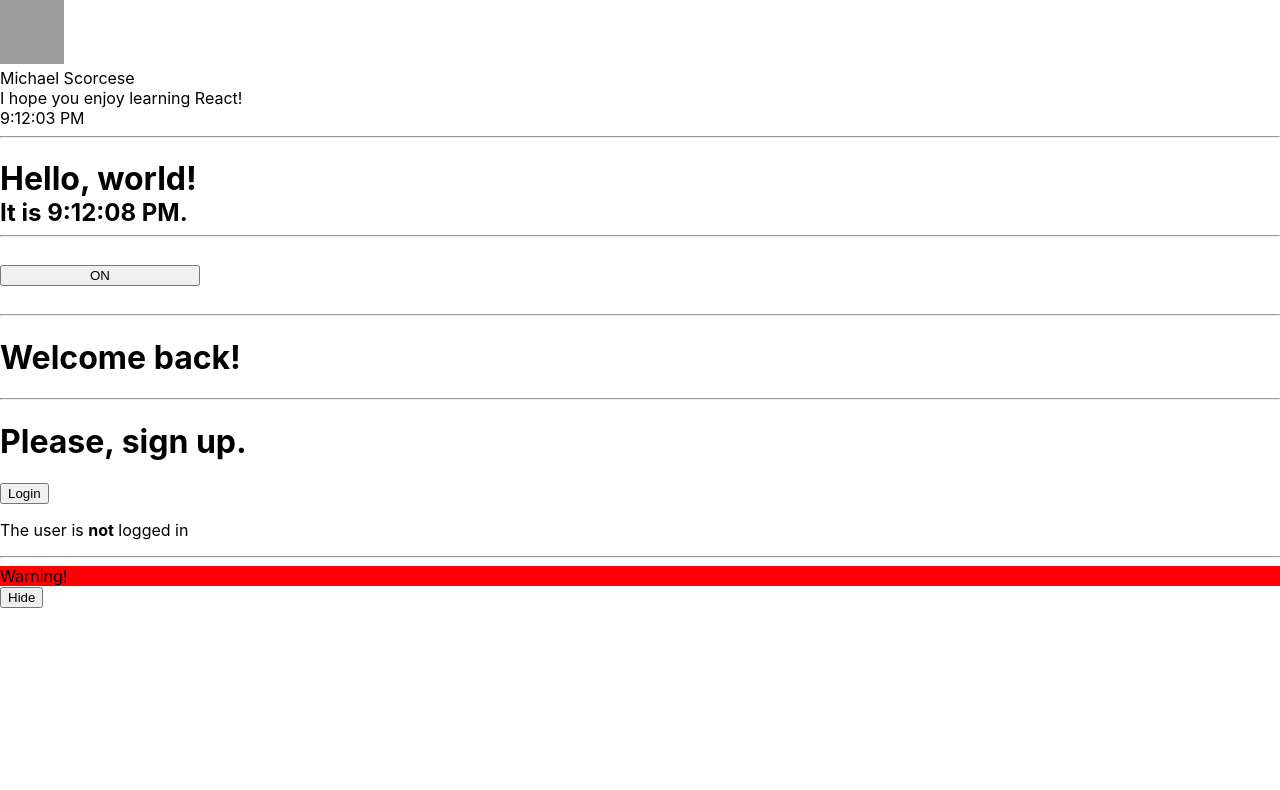
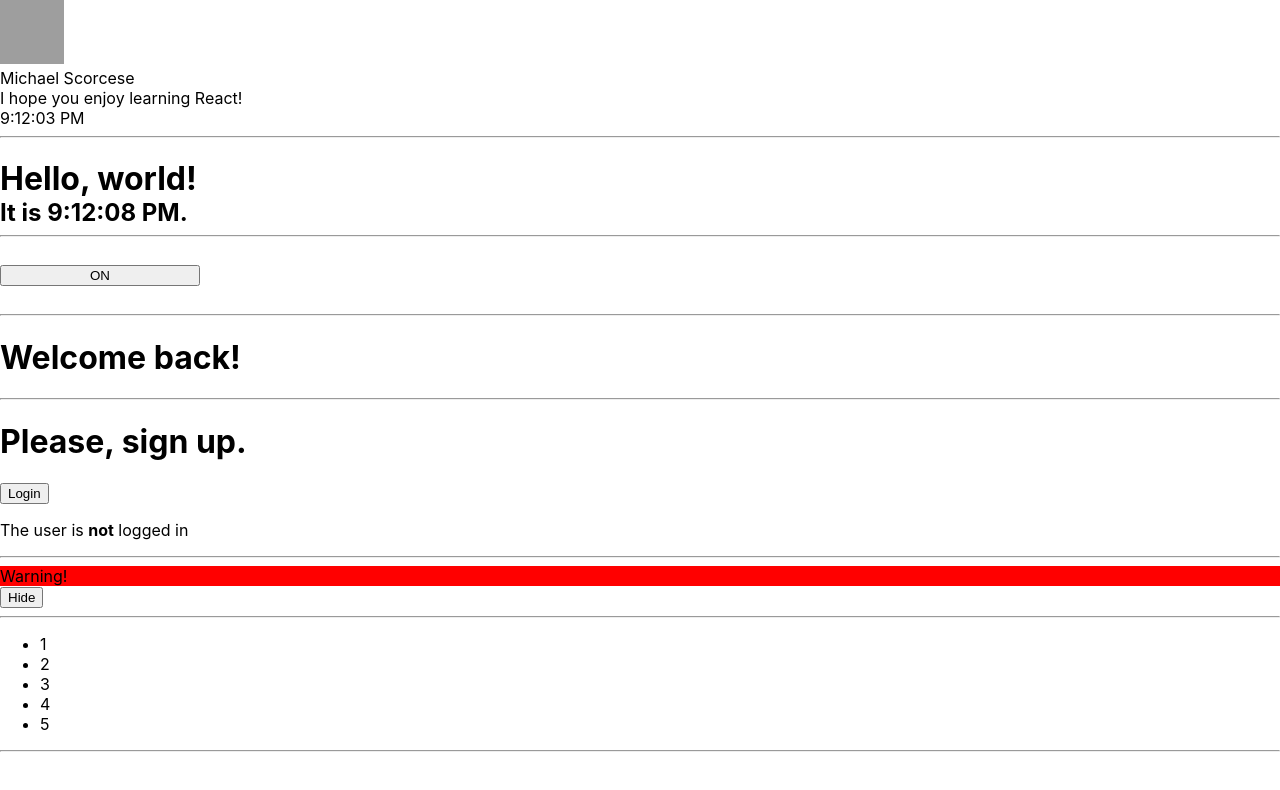
Before and after one commit to amaltapalov/react-docs, a React (Create React App) app: page / in a window 1280 px wide. Shown: the top 790 px of the page. Built offline with nearby package versions, Linux system fonts and the light colour scheme; grey boxes are pictures that could not be loaded.

Commit message:
List and Keys added

```diff
--- a/src/App.js
+++ b/src/App.js
@@ -5,6 +5,9 @@
 import Greeting from "./Components/Greeting";
 import LoginControl from "./Components/LoginControl";
 import Page from "./Components/Warning";
+import NumberList from "./Components/NumberList";
+
+const numbers = [1, 2, 3, 4, 5];
 
 function App() {
 	return (
@@ -20,6 +23,9 @@
 			<LoginControl />
 			<hr />
 			<Page />
+			<hr />
+			<NumberList numbers={numbers} />
+			<hr />
 		</div>
 	);
 }
--- /dev/null
+++ b/src/Components/NumberList.js
@@ -0,0 +1,21 @@
+import React from "react";
+
+function ListItem(props) {
+	return <li>{props.value}</li>;
+}
+
+function NumberList(props) {
+	// const numbers = props.numbers;
+	// const listItems = numbers.map(number => (
+	// 	<ListItem key={number.toString()} value={number} />
+	// ));
+	return (
+		<ul>
+			{props.numbers.map(number => (
+				<ListItem key={number.toString()} value={number} />
+			))}
+		</ul>
+	);
+}
+
+export default NumberList;
```
